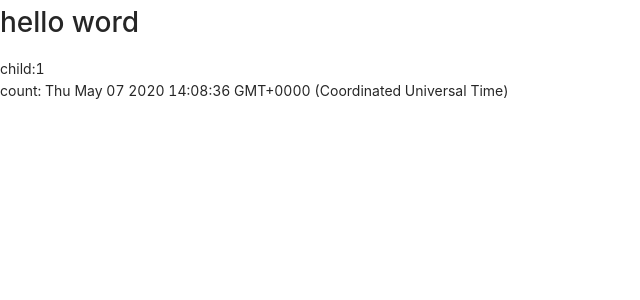
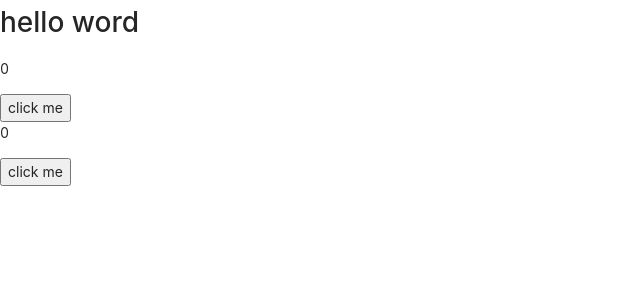
Before and after one commit to z3718l/react-test-app, a React app: page / in a window 1280 px wide. Shown: the top 300 px of the page, without its empty margins (0-640 px from the left). Built offline with nearby package versions, Linux system fonts and the light colour scheme.

Commit message:
feat(usecallback): usecallback

```diff
--- /dev/null
+++ b/src/Demo11/index.jsx
@@ -0,0 +1,23 @@
+import React, { useState, useEffect, useCallback } from 'react'
+const Demo11 = () => {
+    const [count, setCount] = useState(0)
+    const [count1, setCount1] = useState(0)
+    const handleclick = () => {
+        setCount(count + 1)
+    }
+    /**
+     * useCallback:
+     * 第二个参数决定了是否运行第一个参数执行，也就是本例中的setCount1(count1 + 1)
+     * 如果count发生变化，则允许执行，否则不允许执行
+     * 第一个参数第一次会执行，之后才会判断第二个参数是否发生变化
+     */
+    return (
+        <div>
+            <p>{ count }</p>
+            <button onClick={handleclick}>click me</button>
+            <p>{ count1 }</p>
+            <button onClick={useCallback(() => { setCount1(count1 + 1) },[count])}>click me</button>
+        </div>
+    )
+}
+export default Demo11
--- a/src/app.jsx
+++ b/src/app.jsx
@@ -10,6 +10,7 @@ import Demo6 from './Demo6'
 import Demo8 from './Demo8'
 import Demo9 from './Demo9'
 import Demo10 from './Demo10/MemoDemo'
+import Demo11 from './Demo11'
 
 class App extends React.Component{
     // 渲染函数
@@ -27,7 +28,8 @@ class App extends React.Component{
                 {/* <Demo5/> */}
                 {/* <Demo6/> */}
                 {/* <Demo9/> */}
-                <Demo10/>
+                {/* <Demo10/> */}
+                <Demo11/>
             </div>
         )
     }
```
Also changed, not shown: 1 other file (tests, documents, lock files or other folders).
